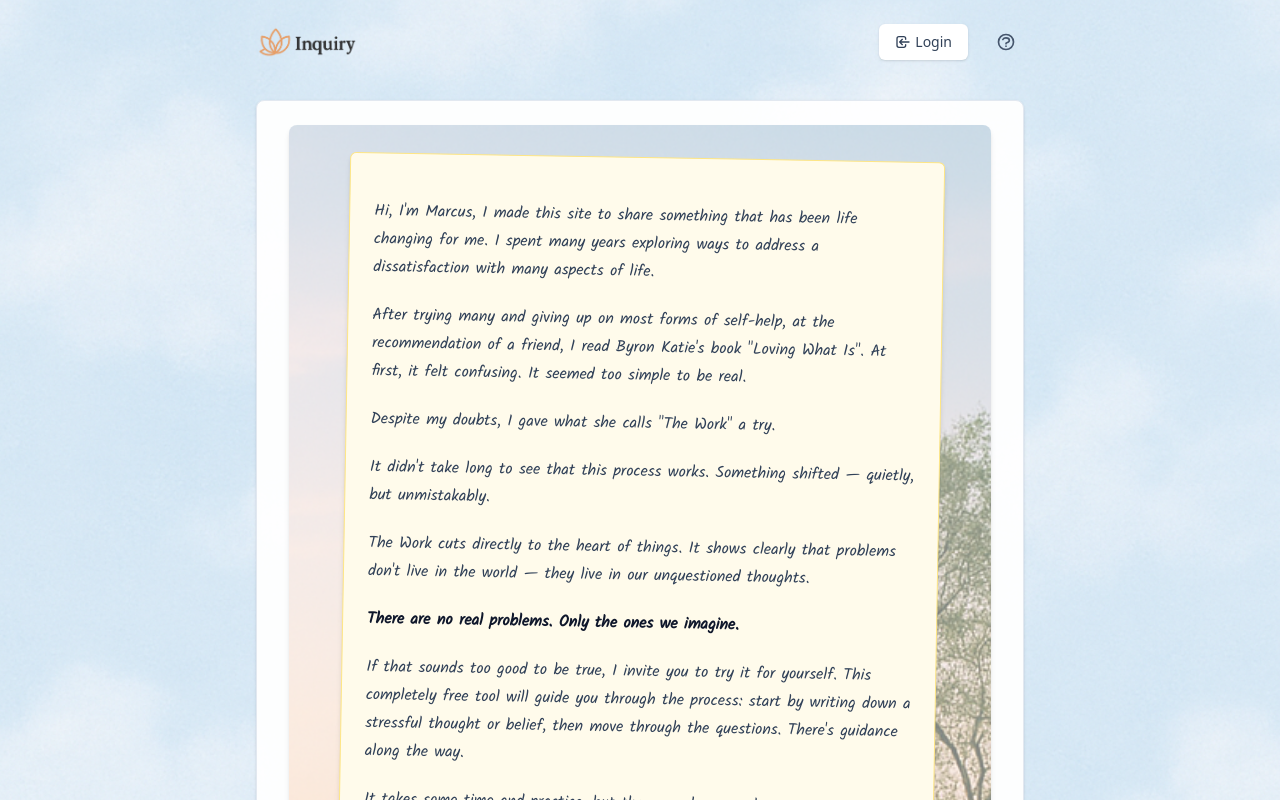
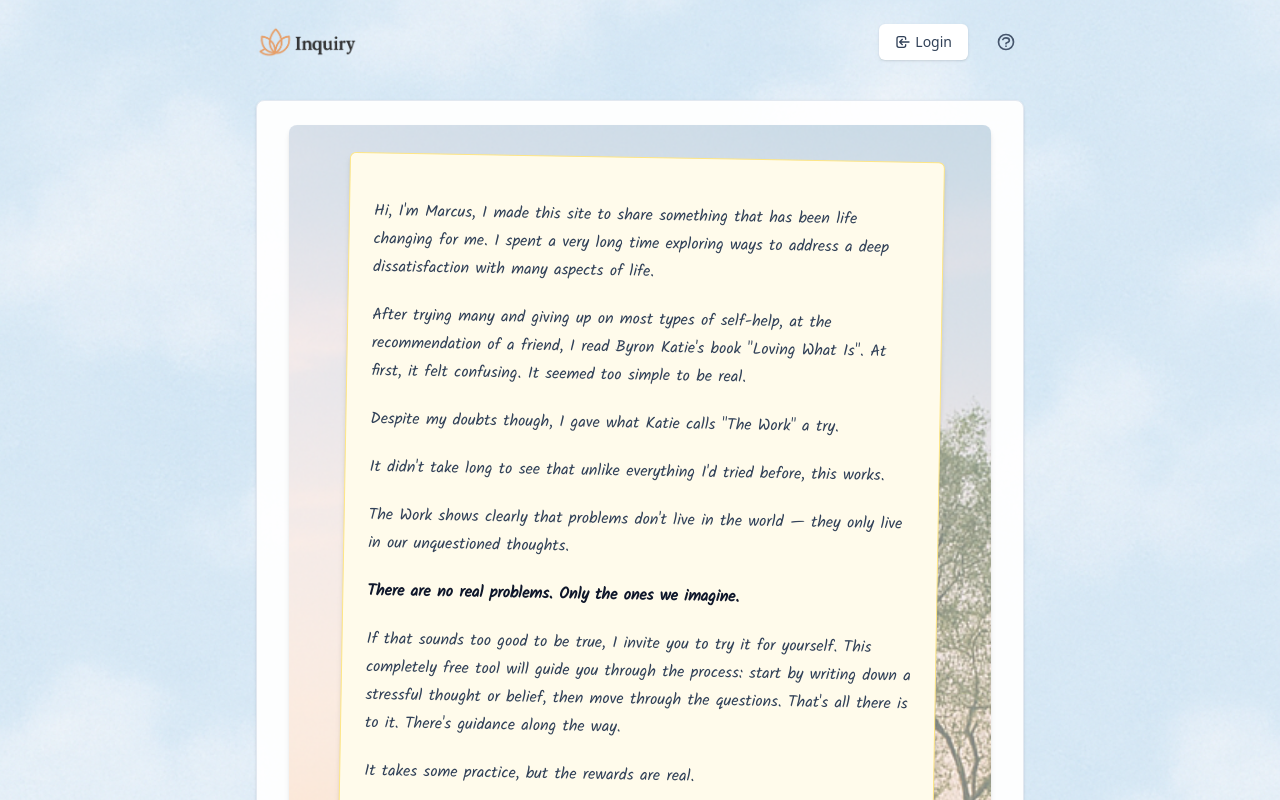
Before and after one commit to marcus/inquiry, a SvelteKit app: page / in a window 1280 px wide. Shown: the top 800 px of the page. Built offline with nearby package versions, Linux system fonts and the light colour scheme; no server answers.

Commit message:
Refine welcome text and improve initial question prompt for clarity

```diff
--- a/src/lib/components/WelcomeScreen.svelte
+++ b/src/lib/components/WelcomeScreen.svelte
@@ -78,21 +78,21 @@
 					<p>I hope it changes your life the way it changed mine.</p>
 				{:else}
 					<!-- Desktop version of the letter -->
-					<p>Hi, I'm Marcus, I made this site to share something that has been life changing for me. I spent many years exploring ways to address a dissatisfaction with many aspects of life.</p>
+					<p>Hi, I'm Marcus, I made this site to share something that has been life changing for me. I spent a very long time exploring ways to address a deep dissatisfaction with many aspects of life.</p>
 
-					<p>After trying many and giving up on most forms of self-help, at the recommendation of a friend, I read Byron Katie's book "Loving What Is". At first, it felt confusing. It seemed too simple to be real.</p>
+					<p>After trying many and giving up on most types of self-help, at the recommendation of a friend, I read Byron Katie's book "Loving What Is". At first, it felt confusing. It seemed too simple to be real.</p>
 
-					<p>Despite my doubts, I gave what she calls "The Work" a try.</p>
+					<p>Despite my doubts though, I gave what Katie calls "The Work" a try.</p>
 
-					<p>It didn't take long to see that this process works. Something shifted — quietly, but unmistakably.</p>
+					<p>It didn't take long to see that unlike everything I'd tried before, this works.</p>
 
-					<p>The Work cuts directly to the heart of things. It shows clearly that problems don't live in the world — they live in our unquestioned thoughts.</p>
+					<p>The Work shows clearly that problems don't live in the world — they only live in our unquestioned thoughts.</p>
 
 					<p><strong>There are no real problems. Only the ones we imagine.</strong></p>
 
-					<p>If that sounds too good to be true, I invite you to try it for yourself. This completely free tool will guide you through the process: start by writing down a stressful thought or belief, then move through the questions. There's guidance along the way.</p>
+					<p>If that sounds too good to be true, I invite you to try it for yourself. This completely free tool will guide you through the process: start by writing down a stressful thought or belief, then move through the questions. That's all there is to it. There's guidance along the way.</p>
 
-					<p>It takes some time and practice, but the rewards are real.</p>
+					<p>It takes some practice, but the rewards are real.</p>
 
 					<p>I hope this form of inquiry will be as transformative for you as it has been for me.</p>
 				{/if}
--- a/src/routes/+page.svelte
+++ b/src/routes/+page.svelte
@@ -469,7 +469,7 @@
 		{#if showQuestion && !forceShowSummary && $authStore.isAuthenticated}
 			<div transition:fade={{ duration: 400 }} onoutroend={handleFadeOutEnd} onintroend={handleFadeInEnd} class="w-full">
 				{#if visibleStep === 0}
-					<h2 class="text-xl font-light mb-6 text-center">What belief would you like to examine?</h2>
+					<h2 class="text-xl font-light mb-6 text-center">What stressful thought or belief would you like to examine?</h2>
 					<div class="space-y-4">
 						<textarea
 							bind:value={belief}
```
